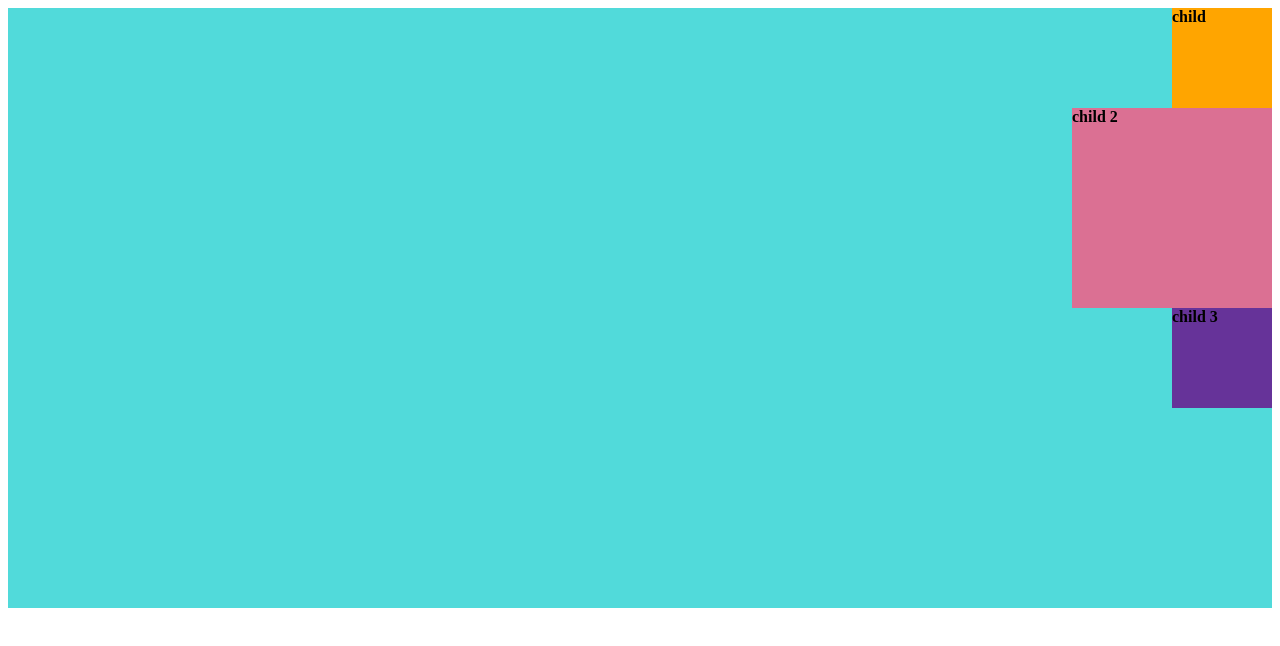
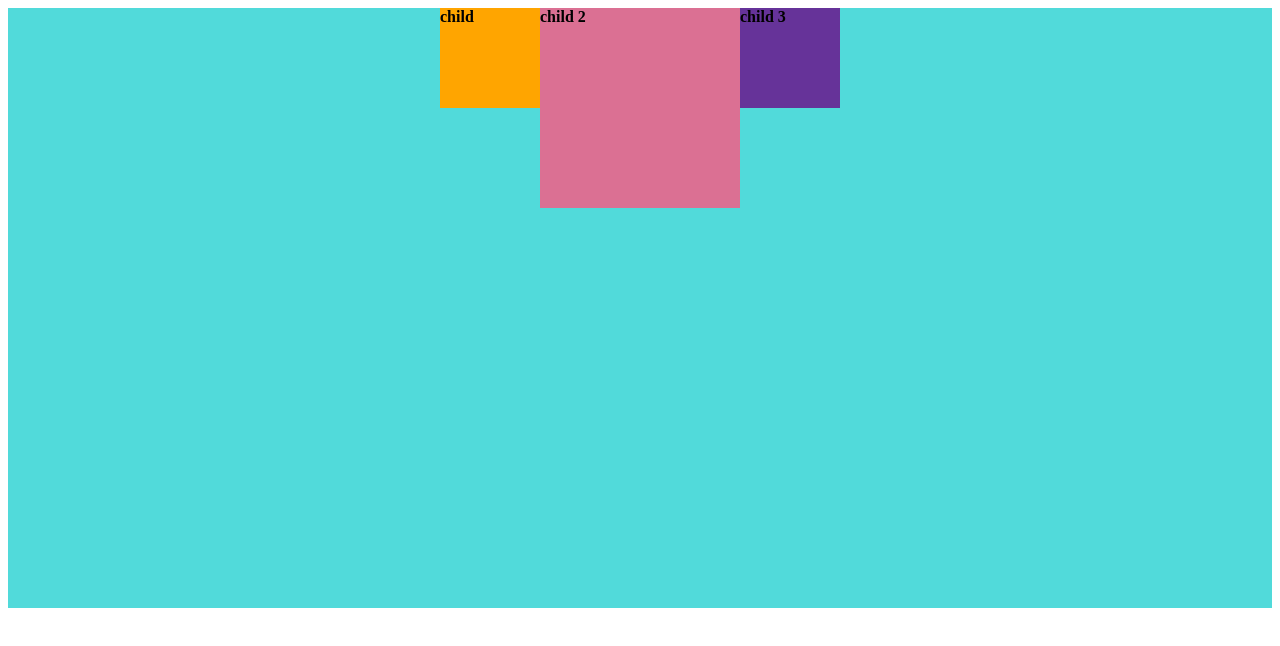
Before and after one commit to Kou-nagakura/CSS-, a plain HTML site: page 100_要素を思った配置する方法/start/index.html in a window 1280 px wide. Drawn offline with Linux system fonts and the light colour scheme.

Commit message:
ｄisplay  flex を使った場合 中央

```diff
--- a/100_要素を思った配置する方法/start/style.scss
+++ b/100_要素を思った配置する方法/start/style.scss
@@ -58,9 +58,17 @@
 //   transform: translate(-50%, -50%);
 // }
 
+// .parent {
+//   display: flex;
+//   justify-content: flex-start;
+// }
+
+// .parent {
+//   display: flex;
+//   justify-content: flex-end;
+// }
+
 .parent {
   display: flex;
-  flex-direction: column;
-  justify-content: flex-start;
-  align-items: flex-end;
+  justify-content: center;
 }
```
Also changed, not shown: 100_要素を思った配置する方法/start/style.css, 1 other file.
